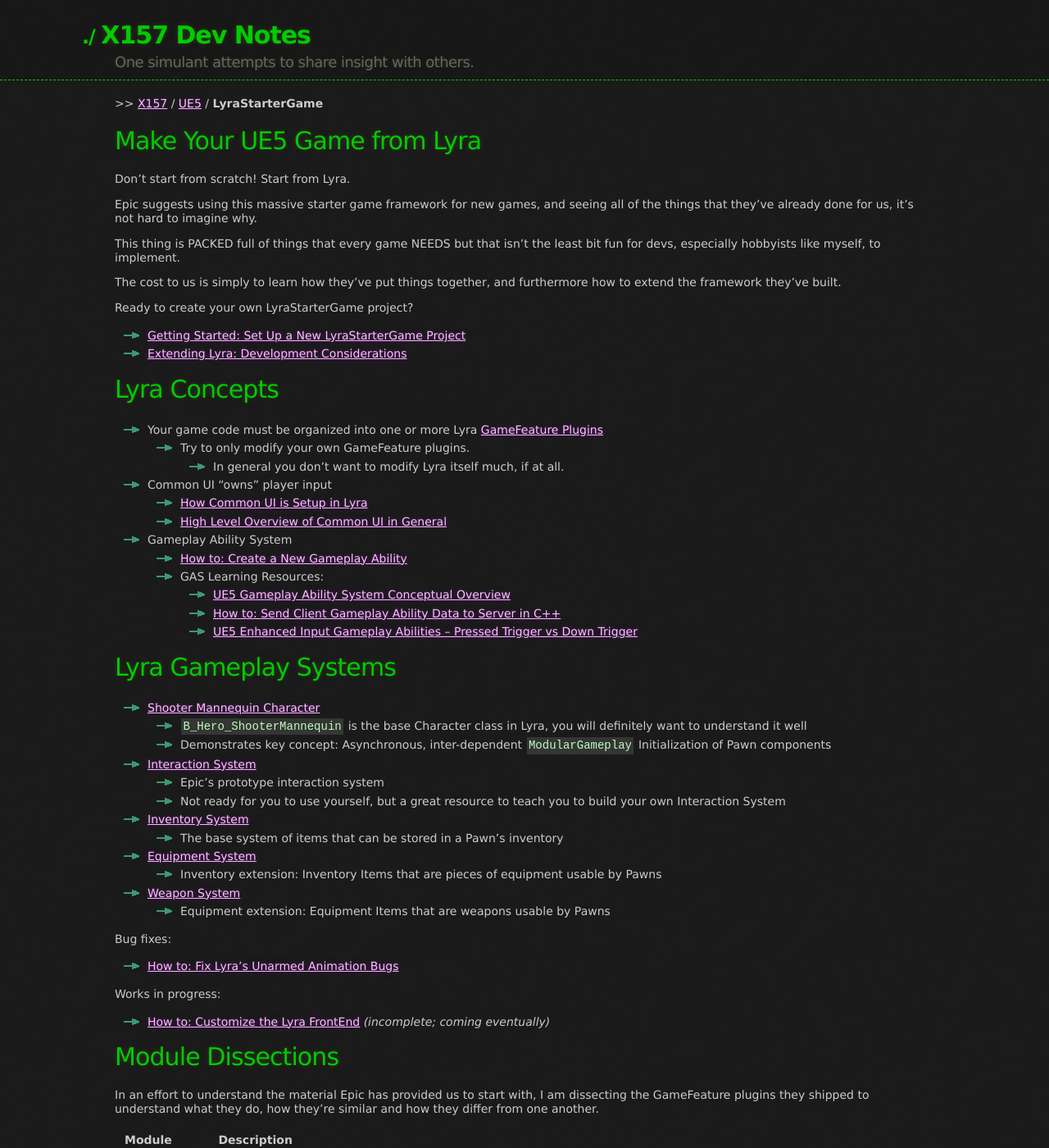
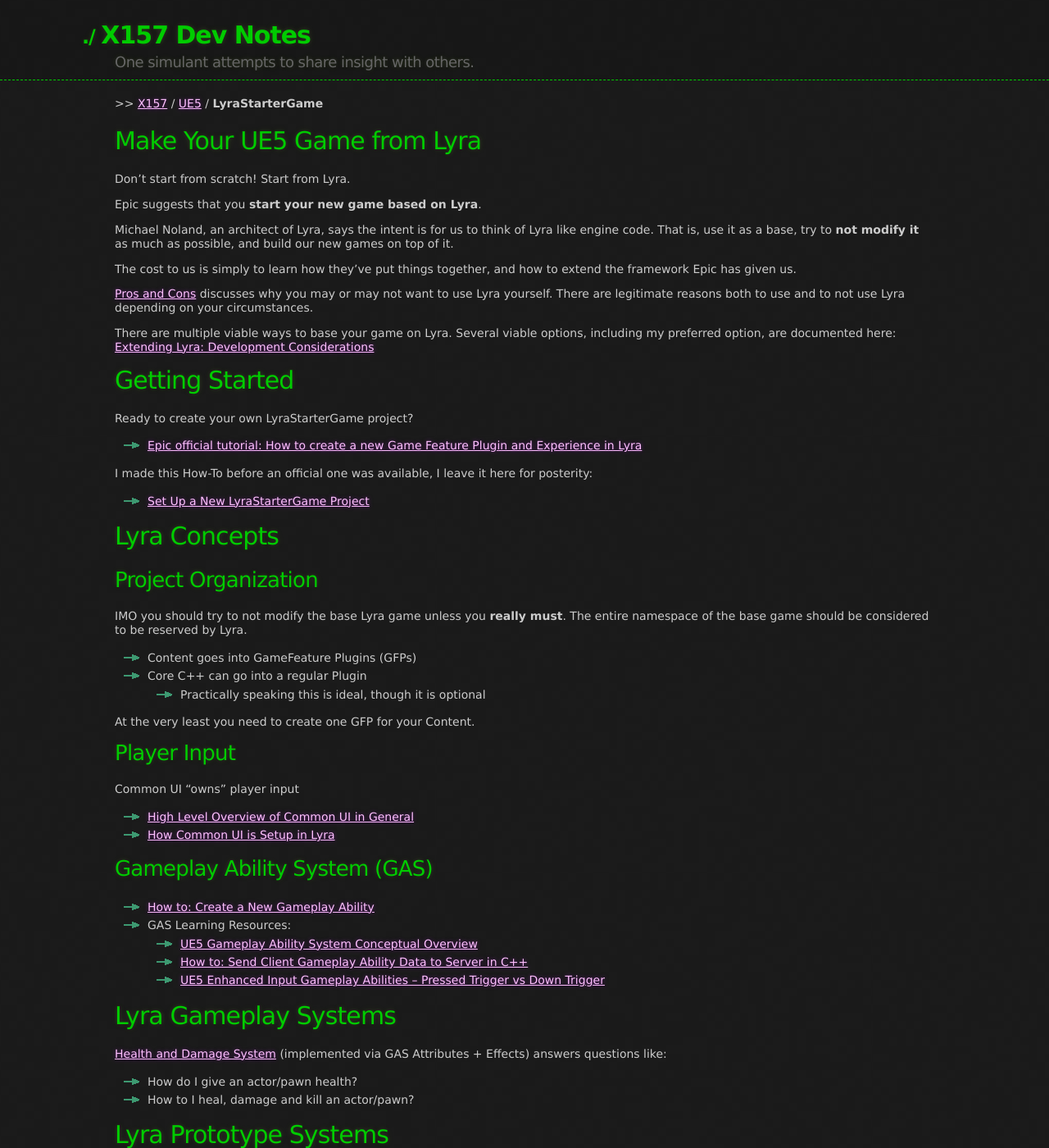
Before and after one commit to x157/x157.github.io, a Jekyll site: the page built from UE5/LyraStarterGame/index.md, in a window 1280 px wide and 1400 px high. Shown: the whole window at 82% size. Built offline with Jekyll 4.4.1, drawn with Linux system fonts in a browser that asks for light colours; some of the changed text lies outside the part shown.

Commit message:
Update Lyra Home

```diff
--- a/UE5/LyraStarterGame/index.md
+++ b/UE5/LyraStarterGame/index.md
@@ -10,27 +10,58 @@
 
 Don't start from scratch!  Start from Lyra.
 
-Epic suggests using this massive starter game framework for new games, and seeing all of the things that they've already done for us, it's not hard to imagine why.
+Epic suggests that you **start your new game based on Lyra**.
 
-This thing is PACKED full of things that every game NEEDS but that isn't the least bit fun for devs, especially hobbyists like myself, to implement.
+Michael Noland, an architect of Lyra, says the intent is for us to think of Lyra like engine code.
+That is, use it as a base, try to **not modify it** as much as possible, and build our new games on top of it.
 
-The cost to us is simply to learn how they've put things together, and furthermore how to extend the framework they've built.
+The cost to us is simply to learn how they've put things together, and how to extend the framework
+Epic has given us.
+
+[Pros and Cons](./Pros-and-Cons) discusses why you may or may not want to use Lyra yourself.
+There are legitimate reasons both to use and to not use Lyra depending on your circumstances.
+
+There are multiple viable ways to base your game on Lyra.  Several viable options,
+including my preferred option, are documented here:
+[Extending Lyra: Development Considerations](./Development-Considerations)
+
+
+
+# Getting Started
 
 Ready to create your own LyraStarterGame project?
 
-- [Getting Started: Set Up a New LyraStarterGame Project](./Getting-Started-Setting-Up-a-New-LyraStarterGame-Project)
-- [Extending Lyra: Development Considerations](./Development-Considerations)
+- [Epic official tutorial: How to create a new Game Feature Plugin and Experience in Lyra](https://dev.epicgames.com/community/learning/tutorials/rdW2/unreal-engine-how-to-create-a-new-game-feature-plugin-and-experience-in-lyra)
+
+I made this How-To before an official one was available, I leave it here for posterity:
+
+- [Set Up a New LyraStarterGame Project](./Getting-Started-Setting-Up-a-New-LyraStarterGame-Project)
 
 
 # Lyra Concepts
 
-- Your game code must be organized into one or more Lyra [GameFeature Plugins](/UE5/GameFeatures/)
-  - Try to only modify your own GameFeature plugins.
-    - In general you don't want to modify Lyra itself much, if at all.
-- Common UI "owns" player input
+## Project Organization
+
+IMO you should try to not modify the base Lyra game unless you **really must**.
+The entire namespace of the base game should be considered to be reserved by Lyra.
+
+- Content goes into GameFeature Plugins (GFPs)
+- Core C++ can go into a regular Plugin
+  - Practically speaking this is ideal, though it is optional
+
+At the very least you need to create one GFP for your Content.
+
+
+## Player Input
+
+Common UI "owns" player input
+
+  - [High Level Overview of Common UI in General](/UE5/CommonUI/)
   - [How Common UI is Setup in Lyra](./CommonUI/)
-  - [High Level Overview of Common UI in General](/UE5/CommonUI/)
-- Gameplay Ability System
+
+
+## Gameplay Ability System (GAS)
+
   - [How to: Create a New Gameplay Ability](./Tutorials/How-To-Create-a-New-Gameplay-Ability)
   - GAS Learning Resources:
     - [UE5 Gameplay Ability System Conceptual Overview](/UE5/GameplayAbilitySystem/)
@@ -39,9 +70,15 @@
 
 # Lyra Gameplay Systems
 
-- [Shooter Mannequin Character](./ShooterMannequin)
-  - `B_Hero_ShooterMannequin` is the base Character class in Lyra, you will definitely want to understand it well
-  - Demonstrates key concept: Asynchronous, inter-dependent `ModularGameplay` Initialization of Pawn components
+[Health and Damage System](./Health-and-Damage/) (implemented via GAS Attributes + Effects)
+answers questions like:
+
+  - How do I give an actor/pawn health?
+  - How to I heal, damage and kill an actor/pawn?
+
+
+# Lyra Prototype Systems
+
 - [Interaction System](./Interactions/)
   - Epic's prototype interaction system
   - Not ready for you to use yourself, but a great resource to teach you to build your own Interaction System
@@ -62,6 +99,15 @@
 - [How to: Customize the Lyra FrontEnd](./How-To-Customize-Lyra-FrontEnd) *(incomplete; coming eventually)*
 
 
+# Lyra Character Info
+
+- [Shooter Mannequin Character](./ShooterMannequin)
+  - `B_Hero_ShooterMannequin` is the base Character class in Lyra, you will definitely want to understand it well
+  - Demonstrates key concept: Asynchronous, inter-dependent `ModularGameplay` Initialization of Pawn components
+- Lyra provides a great `Character` base, but *does not provide* a useful `Pawn`.
+  - This seems to be typical in UE5; Characters are first class objects, Pawns are completely up to you to implement.
+
+
 # Module Dissections
 
 In an effort to understand the material Epic has provided us to start with, I am dissecting the GameFeature plugins they shipped to understand what they do, how they're similar and how they differ from one another.
```
